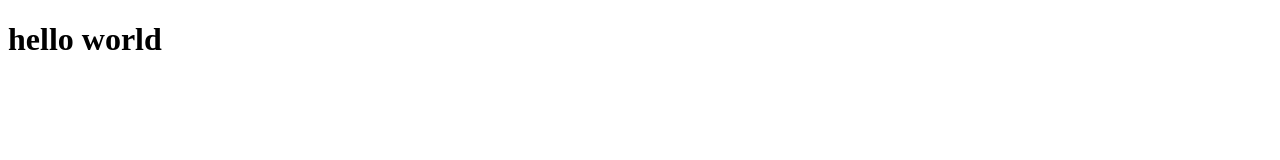
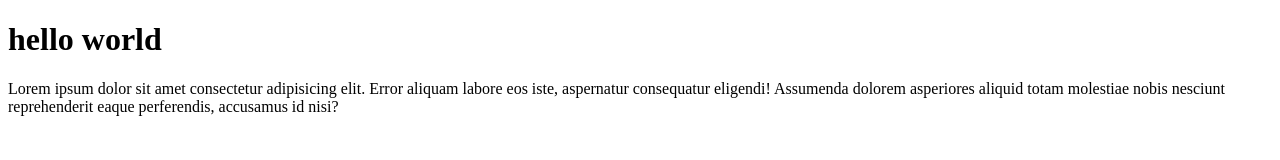
Before and after one commit to Dennyfebrian/wpu-git-test, a plain HTML site: page index.html in a window 1280 px wide. Drawn offline with Linux system fonts and the light colour scheme.

Commit message:
menambahkan paragraf

```diff
--- a/index.html
+++ b/index.html
@@ -8,6 +8,7 @@
 </head>
 <body>
     <h1>hello world</h1>
+    <p>Lorem ipsum dolor sit amet consectetur adipisicing elit. Error aliquam labore eos iste, aspernatur consequatur eligendi! Assumenda dolorem asperiores aliquid totam molestiae nobis nesciunt reprehenderit eaque perferendis, accusamus id nisi?</p>
 
 </body>
 </html>
```
